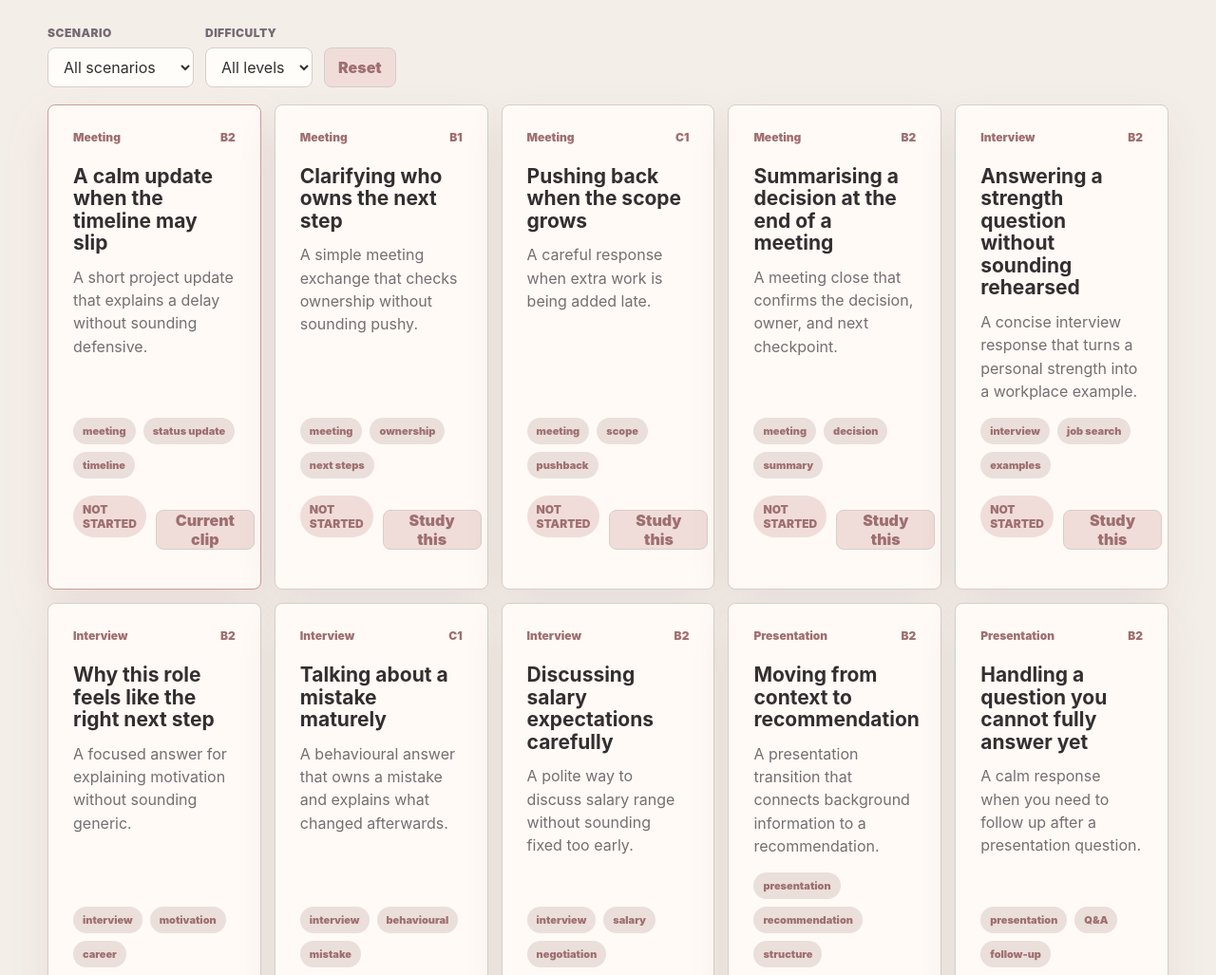
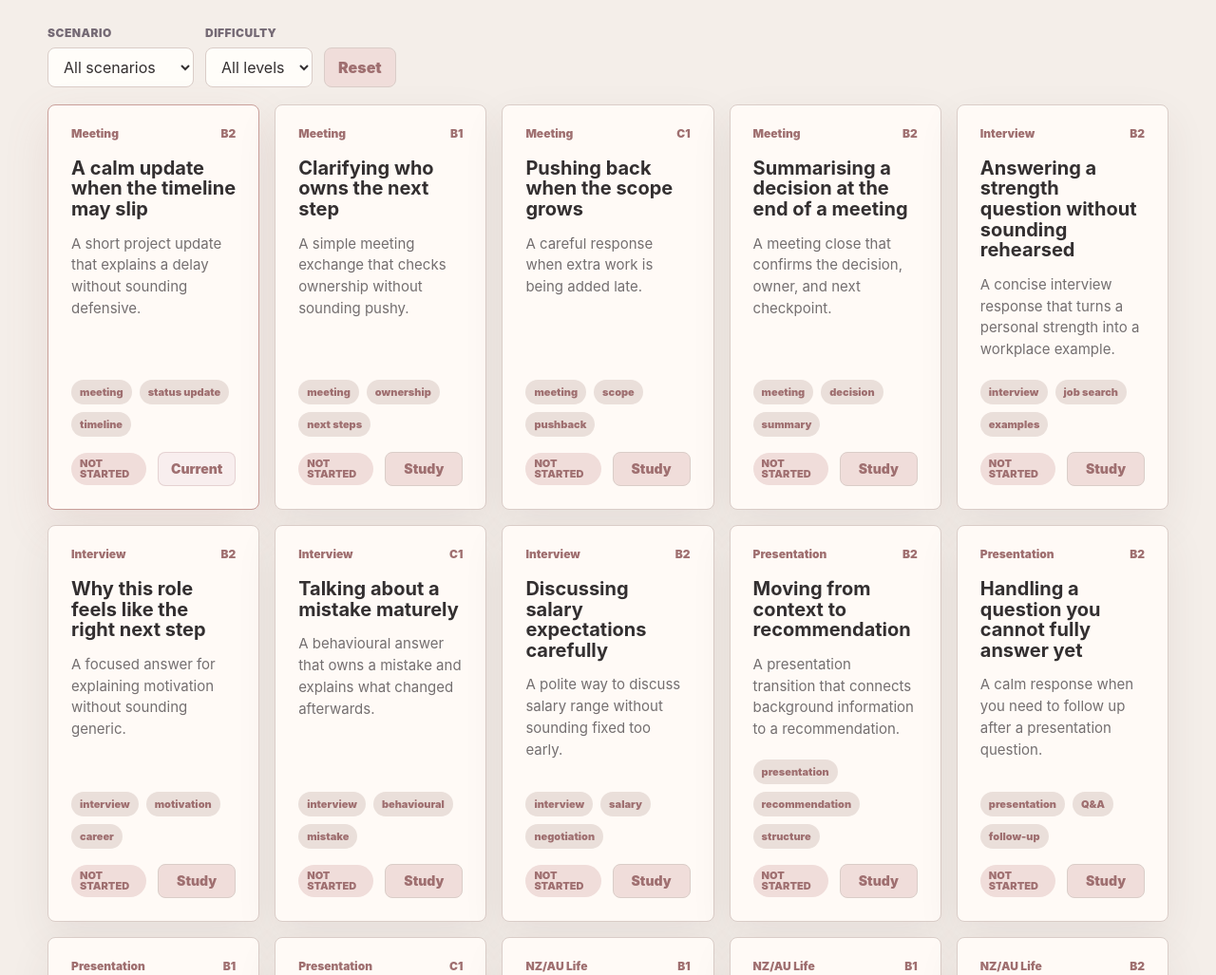
Before and after one commit to lay521tt-dotcom/speakvault-site, a website: page index.html in a window 1280 px wide. Shown: the part 1075-2102 px from the top of the page at 95% size. Drawn offline with Linux system fonts and the light colour scheme.

Commit message:
Polish library card layout

```diff
--- a/app.js
+++ b/app.js
@@ -284,7 +284,7 @@ function renderLibrary() {
           <div class="library-card-bottom">
             <span class="status saved">${escapeHtml(statusLabels[saved.status] || statusLabels["not-started"])}</span>
             <button type="button" data-select-item="${escapeHtml(item.id)}">
-              ${isActive ? "Current clip" : "Study this"}
+              ${isActive ? "Current" : "Study"}
             </button>
           </div>
         </article>
--- a/styles.css
+++ b/styles.css
@@ -293,7 +293,7 @@ blockquote {
 .library-grid {
   display: grid;
   grid-template-columns: repeat(5, minmax(0, 1fr));
-  gap: 14px;
+  gap: 16px;
 }
 
 .filter-bar {
@@ -364,7 +364,8 @@ input:focus {
 .library-card {
   display: flex;
   flex-direction: column;
-  min-height: 310px;
+  min-height: 296px;
+  padding: 24px;
 }
 
 .library-card.is-current {
@@ -377,35 +378,57 @@ input:focus {
   display: flex;
   align-items: center;
   justify-content: space-between;
-  gap: 10px;
+  gap: 12px;
 }
 
 .library-card-top span {
   color: var(--blush-deep);
   font-size: 12px;
   font-weight: 900;
+  line-height: 1;
 }
 
 .library-card h3 {
-  margin-top: 22px;
-  font-size: 21px;
+  margin: 20px 0 14px;
+  font-size: 20px;
+  line-height: 1.08;
 }
 
 .library-card p {
+  margin-bottom: 20px;
   color: var(--muted);
+  font-size: 15px;
   line-height: 1.52;
 }
 
 .library-card .meta-row {
-  margin: auto 0 18px;
+  margin: auto 0 16px;
 }
 
 .library-card .meta-row span {
   font-size: 11px;
+  padding: 6px 9px;
+}
+
+.library-card .status {
+  margin-bottom: 0;
+  padding: 6px 9px;
+  font-size: 11px;
+  line-height: 1;
 }
 
 .library-card-bottom button {
-  min-width: 104px;
+  min-width: 82px;
+  min-height: 36px;
+  padding: 0 12px;
+  font-size: 14px;
+  line-height: 1;
+}
+
+.library-card.is-current .library-card-bottom button {
+  border-color: rgba(159, 111, 112, 0.22);
+  background: #f8eeee;
+  color: var(--blush-deep);
 }
 
 .meta-row {
```
